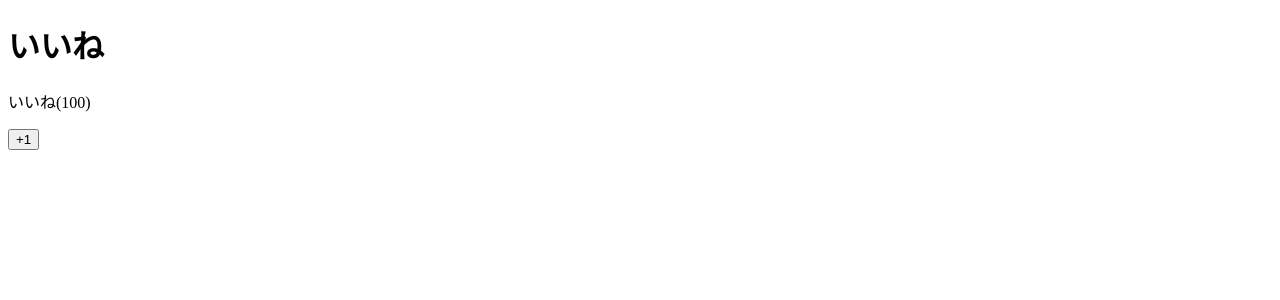
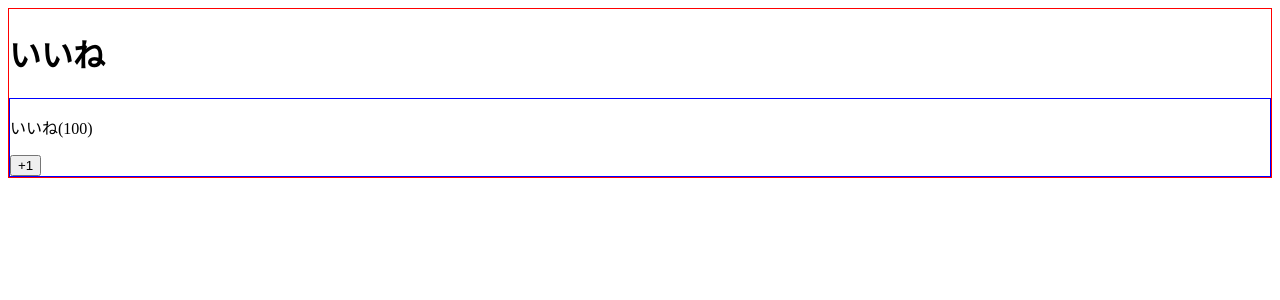
Before and after one commit to naoki-kkc/udemy_vue-js-complete-guide, a Vue app in the folder section6/udemy-vuejs/: page / in a window 1280 px wide. Shown: the top 300 px of the page. Built offline with nearby package versions, Linux system fonts and the light colour scheme.

Commit message:
section6 - 84 end

```diff
--- a/section6/udemy-vuejs/src/App.vue
+++ b/section6/udemy-vuejs/src/App.vue
@@ -22,3 +22,9 @@ export default{
   }
 }
 </script>
+
+<style scoped>
+  div{
+    border: 1px solid red;
+  }
+</style>
--- a/section6/udemy-vuejs/src/components/LikeNum.vue
+++ b/section6/udemy-vuejs/src/components/LikeNum.vue
@@ -19,3 +19,9 @@ export default{
     }
 }
 </script>
+
+<style scoped>/* scopedをつけることでLikeNum.vueのみに適用する */
+  div{
+    border: 1px solid blue;
+  }
+</style>
```
